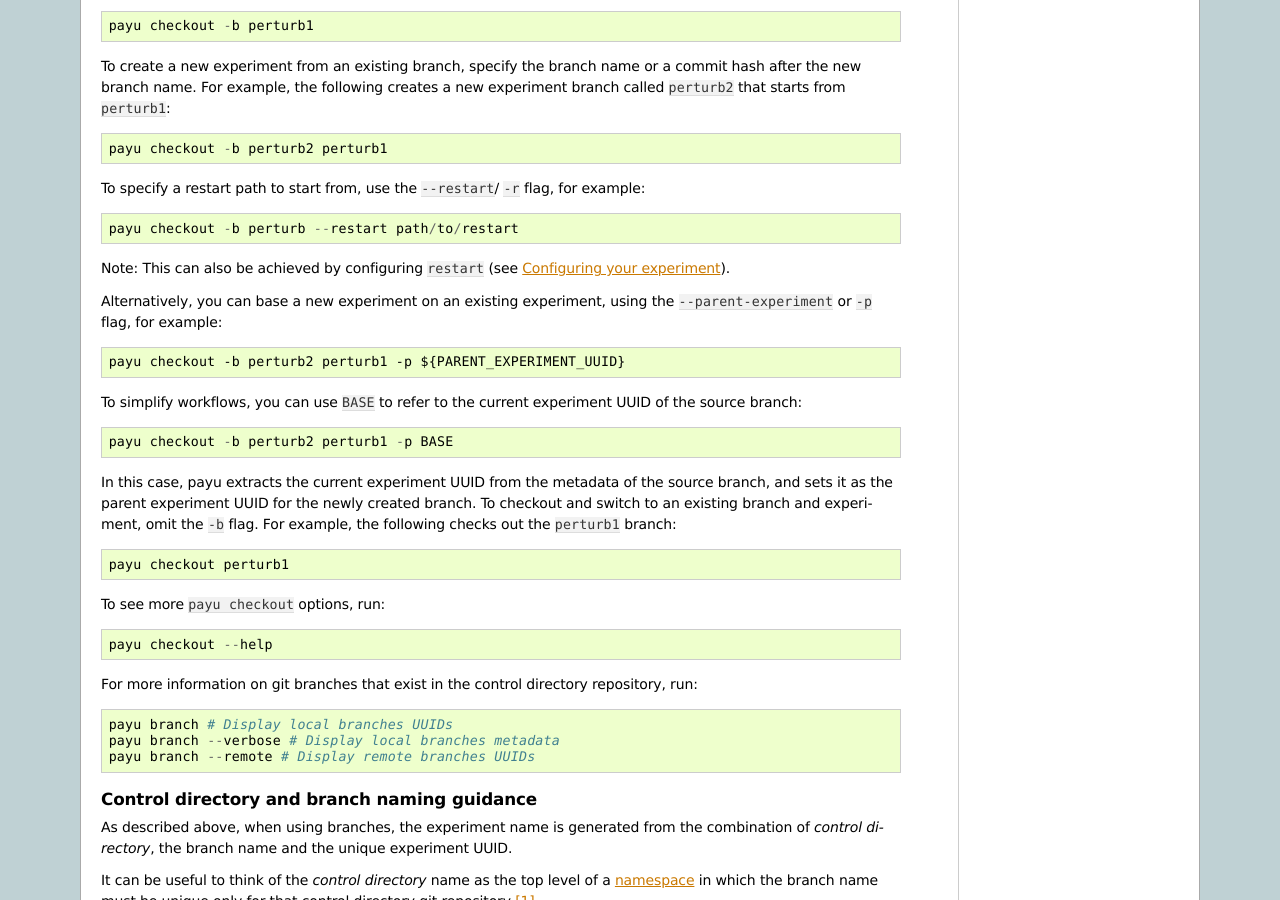
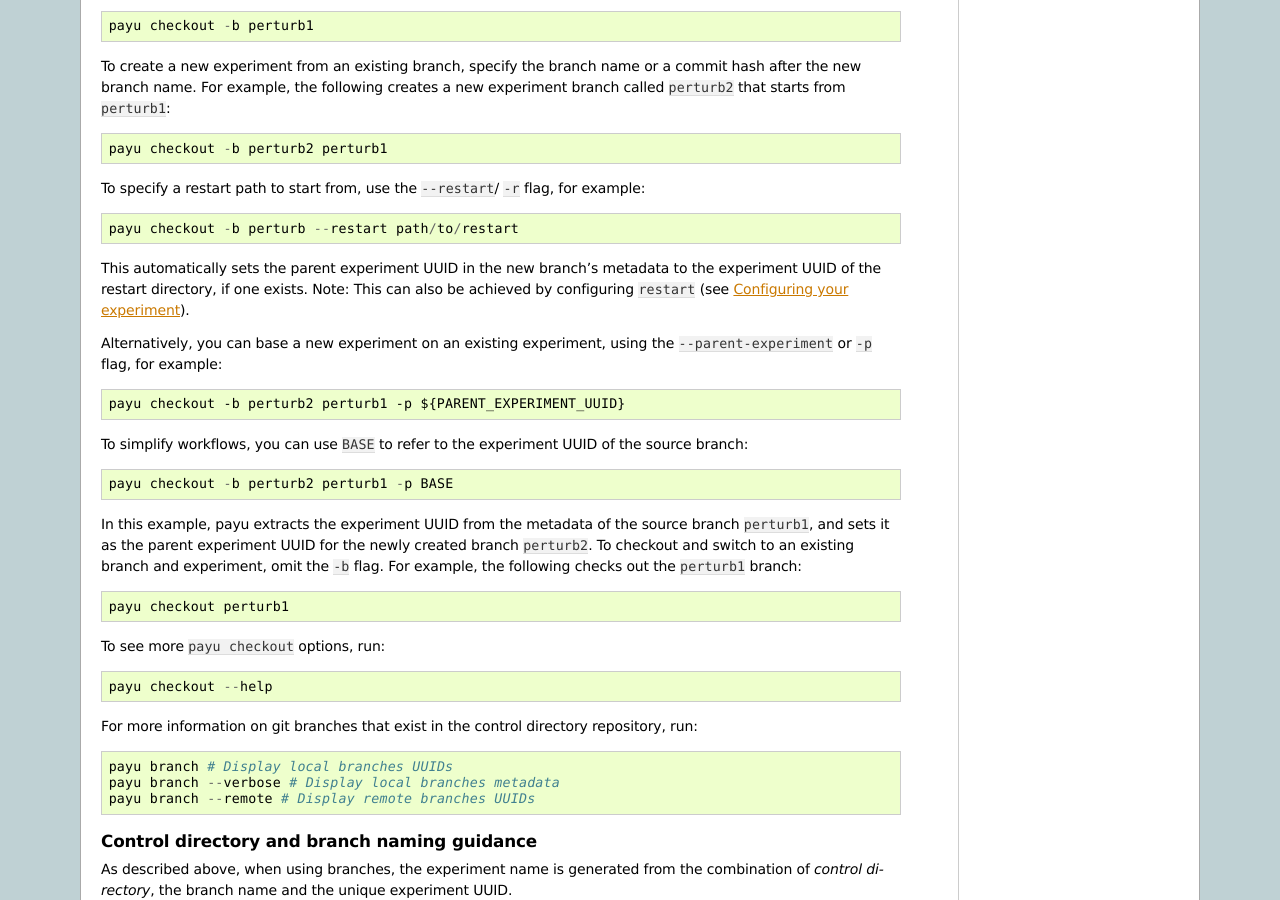
Before and after one commit to payu-org/payu, a Sphinx documentation site: the page built from docs/source/usage.rst, in a window 1280 px wide and 900 px high, scrolled down 8491 px. Built offline with Sphinx 7.4.7, drawn with Linux system fonts in a browser that asks for light colours.

Commit message:
Update document; rebase onto latest upstream/master.
Specify that --restart sets parent experiment as well.

```diff
--- a/docs/source/usage.rst
+++ b/docs/source/usage.rst
@@ -530,18 +530,20 @@ for example::
 
       payu checkout -b perturb --restart path/to/restart
 
+This automatically sets the parent experiment UUID in the new branch's metadata to the
+experiment UUID of the restart directory, if one exists.
 Note: This can also be achieved by configuring ``restart`` (see :ref:`config`).
 
 Alternatively, you can base a new experiment on an existing experiment, using the ``--parent-experiment`` or ``-p`` flag, for example::
 
       payu checkout -b perturb2 perturb1 -p ${PARENT_EXPERIMENT_UUID}
 
-To simplify workflows, you can use ``BASE`` to refer to the current experiment UUID of the source branch::
+To simplify workflows, you can use ``BASE`` to refer to the experiment UUID of the source branch::
 
       payu checkout -b perturb2 perturb1 -p BASE
 
-In this case, payu extracts the current experiment UUID from the metadata of the source branch, and
-sets it as the parent experiment UUID for the newly created branch.
+In this example, payu extracts the experiment UUID from the metadata of the source branch ``perturb1``,
+and sets it as the parent experiment UUID for the newly created branch ``perturb2``.
 To checkout and switch to an existing branch and experiment, omit the ``-b`` flag.
 For example, the following checks out the ``perturb1`` branch::
 
```
Also changed, not shown: 1 other file.
